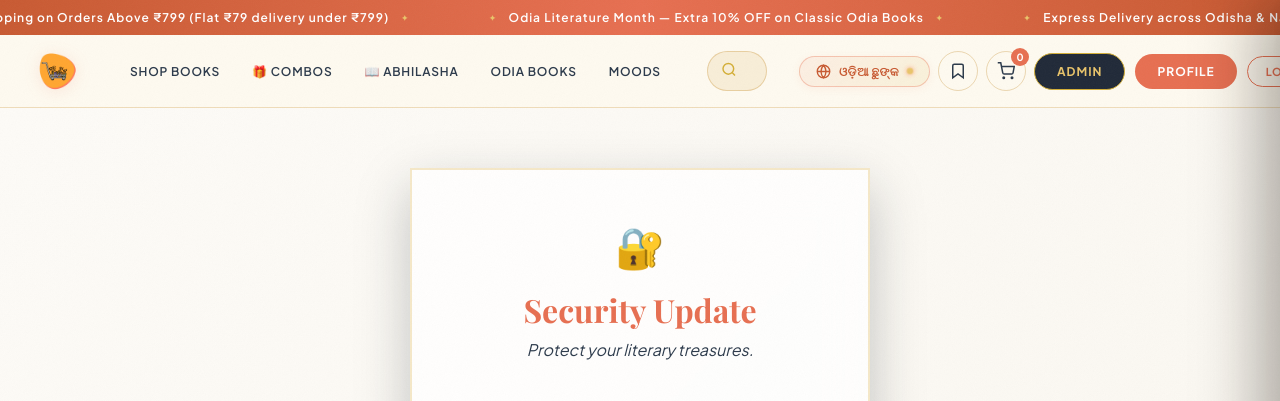
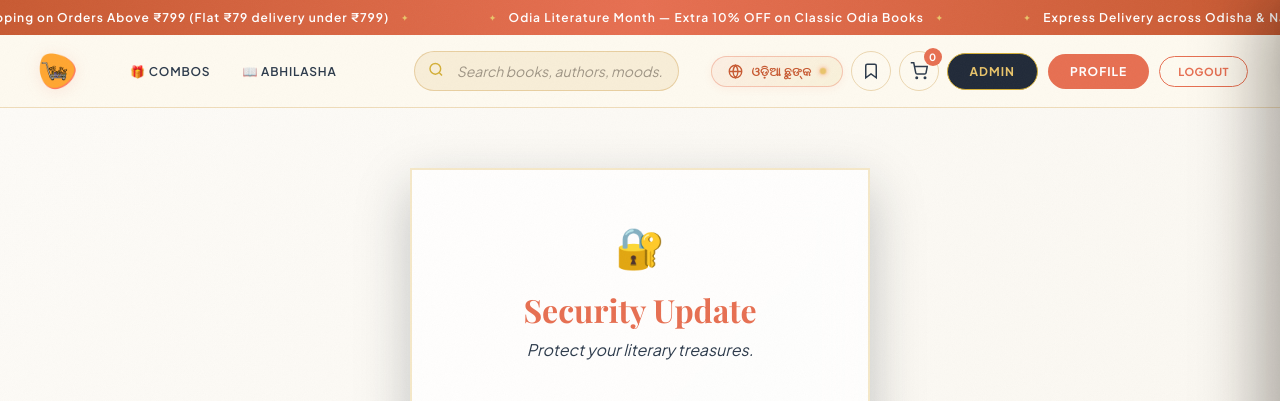
Before and after one commit to abhinandansgit/bahi-hata, a Django app: page /accounts/change-password/ in a window 1280 px wide. Shown: the top 401 px of the page. Run offline with Django 5.2, Linux system fonts and the light colour scheme; the visitor is signed in with stand-in values (Sample User, id 1); data comes from the database, SQL or seed files in the repository; data that the repository does not hold is empty; some web fonts are replaced.

Commit message:
Clean up navigation bar: remove Shop Books, Odia Books, and Moods

```diff
--- a/templates/base.html
+++ b/templates/base.html
@@ -70,11 +70,8 @@
 
             <!-- DESKTOP: Nav Links -->
             <div class="nav-links">
-                <a href="{% url 'store:book_list' %}" class="nav-link">{{ t.nav_shop }}</a>
                 <a href="{% url 'store:combos' %}" class="nav-link">🎁 Combos</a>
                 <a href="{% url 'store:magazine' %}" class="nav-link">📖 Abhilasha</a>
-                <a href="{% url 'home' %}#odia" class="nav-link">{{ t.nav_odia_books }}</a>
-                <a href="{% url 'home' %}#moods" class="nav-link">{{ t.nav_moods }}</a>
             </div>
 
             <!-- DESKTOP: Search Bar -->
@@ -168,10 +165,6 @@
             </form>
 
             <nav class="mobile-drawer-nav">
-                <a href="{% url 'store:book_list' %}" onclick="toggleMobileMenu()">
-                    <svg width="18" height="18" viewBox="0 0 24 24" fill="none" stroke="currentColor" stroke-width="2"><path d="M4 19.5A2.5 2.5 0 0 1 6.5 17H20"></path><path d="M6.5 2H20v20H6.5A2.5 2.5 0 0 1 4 19.5v-15A2.5 2.5 0 0 1 6.5 2z"></path></svg>
-                    <span>{{ t.nav_shop }}</span>
-                </a>
                 <a href="{% url 'store:combos' %}" onclick="toggleMobileMenu()">
                     <svg width="18" height="18" viewBox="0 0 24 24" fill="none" stroke="currentColor" stroke-width="2"><path d="M20 12V22H4V12"></path><path d="M22 7H2v5h20V7z"></path><path d="M12 22V7"></path><path d="M12 7H7.5a2.5 2.5 0 0 1 0-5C11 2 12 7 12 7z"></path><path d="M12 7h4.5a2.5 2.5 0 0 0 0-5C13 2 12 7 12 7z"></path></svg>
                     <span>🎁 Combo Deals</span>
@@ -179,14 +172,6 @@
                 <a href="{% url 'store:magazine' %}" onclick="toggleMobileMenu()">
                     <svg width="18" height="18" viewBox="0 0 24 24" fill="none" stroke="currentColor" stroke-width="2"><path d="M2 3h6a4 4 0 0 1 4 4v14a3 3 0 0 0-3-3H2z"></path><path d="M22 3h-6a4 4 0 0 0-4 4v14a3 3 0 0 1 3-3h7z"></path></svg>
                     <span>📖 Abhilasha Magazine</span>
-                </a>
-                <a href="{% url 'home' %}#odia" onclick="toggleMobileMenu()">
-                    <svg width="18" height="18" viewBox="0 0 24 24" fill="none" stroke="currentColor" stroke-width="2"><polygon points="12 2 15.09 8.26 22 9.27 17 14.14 18.18 21.02 12 17.77 5.82 21.02 7 14.14 2 9.27 8.91 8.26 12 2"></polygon></svg>
-                    <span>{{ t.nav_odia_books }}</span>
-                </a>
-                <a href="{% url 'home' %}#moods" onclick="toggleMobileMenu()">
-                    <svg width="18" height="18" viewBox="0 0 24 24" fill="none" stroke="currentColor" stroke-width="2"><circle cx="12" cy="12" r="10"></circle><polygon points="16.24 7.76 14.12 14.12 7.76 16.24 9.88 9.88 16.24 7.76"></polygon></svg>
-                    <span>{{ t.nav_moods }}</span>
                 </a>
                 {% if request.user.is_authenticated and request.user.is_staff %}
                 <a href="{% url 'admin_panel:dashboard' %}" onclick="toggleMobileMenu()" style="color: var(--terracotta);">
```
